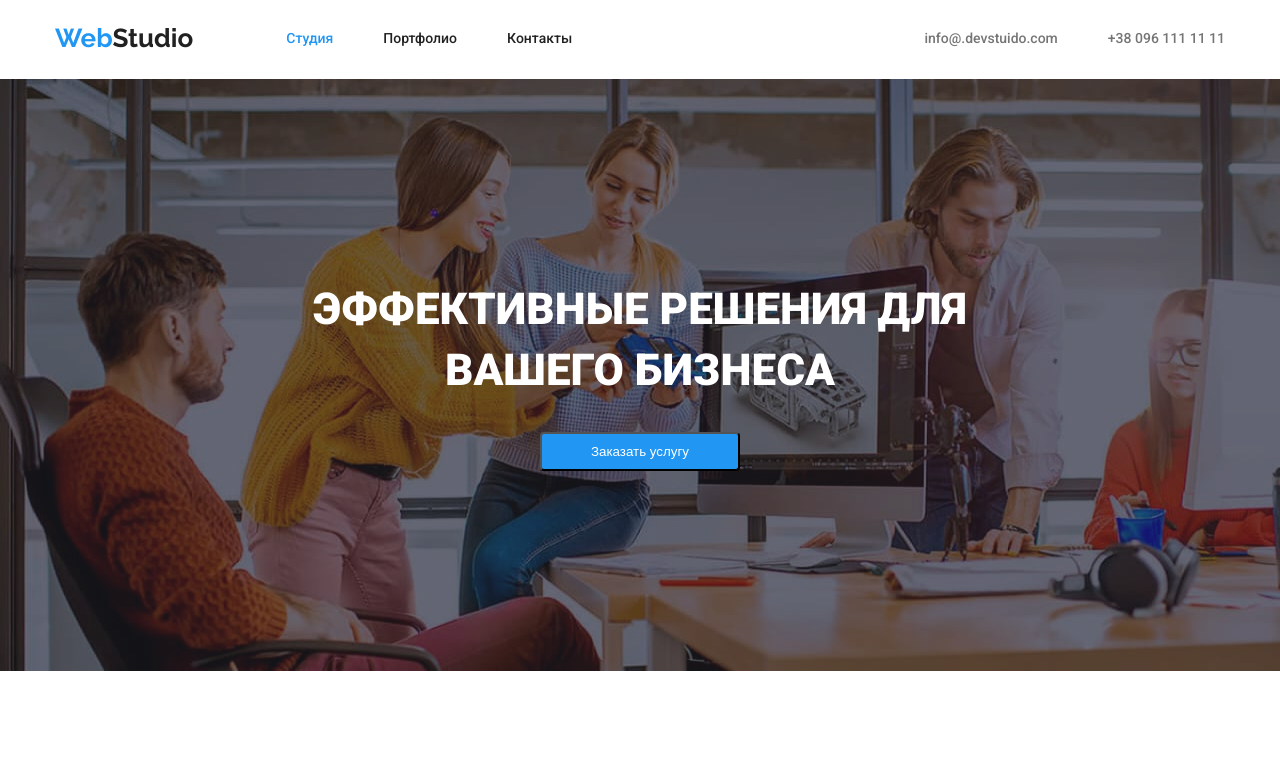
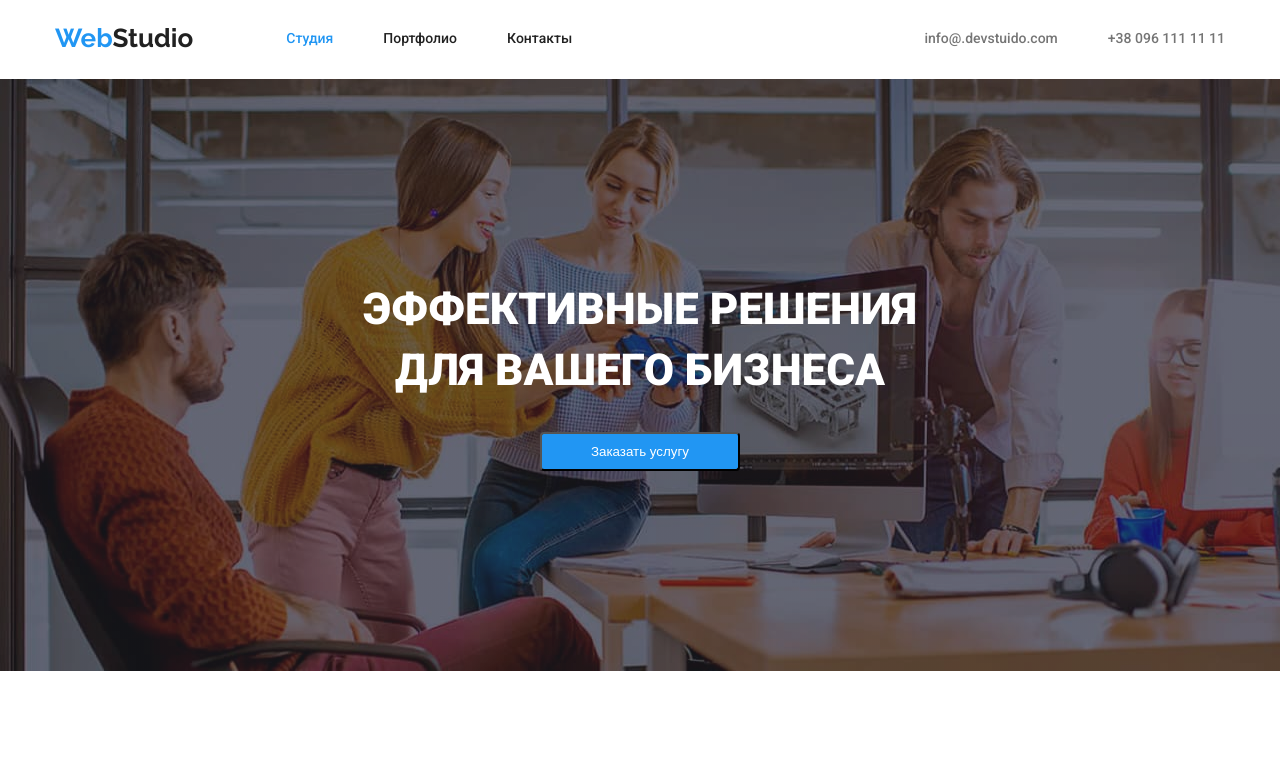
Before and after one commit to Anur13/goit-markup-hw-03, a plain HTML site: page index.html in a window 1280 px wide. Shown: the top 762 px of the page. Drawn offline with Linux system fonts and the light colour scheme.

Commit message:
Update style.css

```diff
--- a/css/style.css
+++ b/css/style.css
@@ -134,7 +134,7 @@ a:active {
 }
 .container-hero {
   margin-bottom: 0;
-  max-width: 696px;
+  max-width: 680px;
   margin-left: auto;
   margin-right: auto;
   padding-top: 200px;
```
